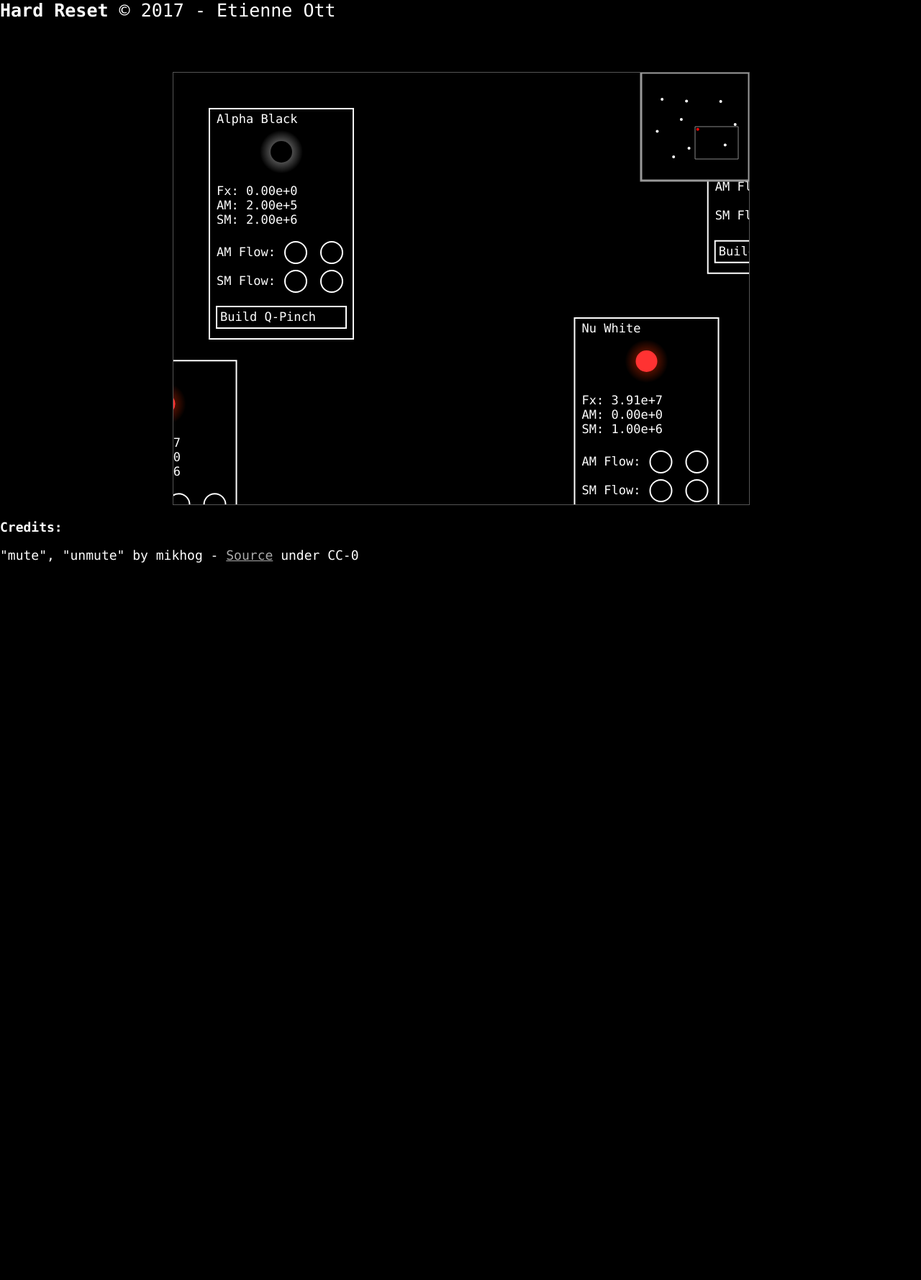
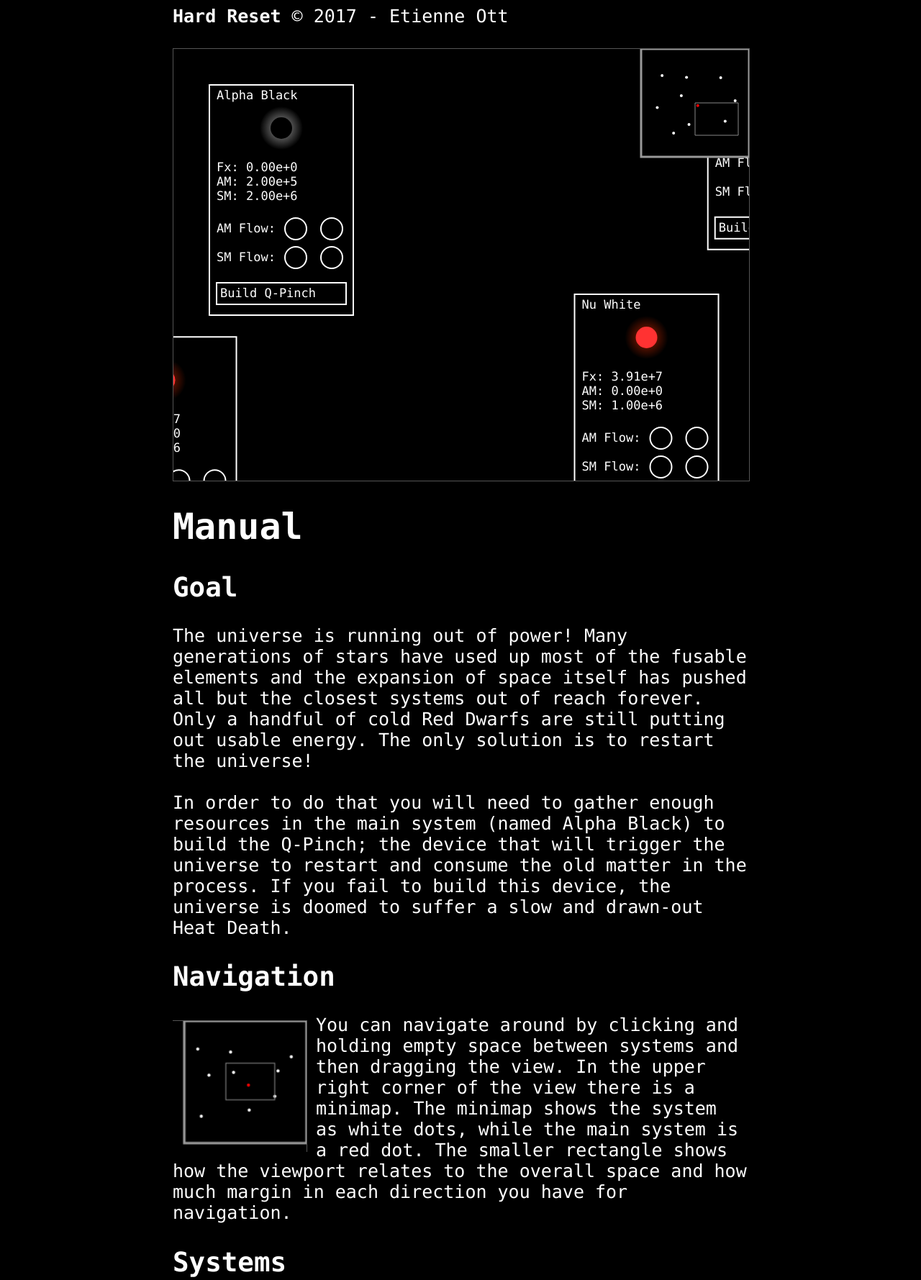
Before and after one commit to eott/hard-reset, a plain HTML site: page index.html in a window 1280 px wide. Shown: the top 1779 px of the page at 72% size. Before the commit the page ends 800 px from the top, so only its background shows below. Drawn offline with Linux system fonts and the light colour scheme.

Commit message:
Write manual for the game with short blurb about the 'plot' and goal of the game.

```diff
--- a/default-style.css
+++ b/default-style.css
@@ -13,40 +13,36 @@ a:visited {
     color: #777777;
 }
 
+div[class="centerDiv"] {
+    width: 800px;
+    margin: auto;
+}
+
+img {
+    float: left;
+}
+
 div[id=gameView] {
-    position: absolute;
+    cursor: pointer;
     overflow: hidden;
     width: 800px;
     height: 600px;
-    top: 50%;
-    left: 50%;
-    margin-top: -300px;
-    margin-left: -400px;
+    margin-top: 30px;
     border: 1px solid #555555;
     z-index: 1;
 }
 
 div[id="header"] {
-    position: fixed;
-    top: 0;
-    left: 0;
     width: 100%;
 }
 
 div[id="footer"] {
-    position: fixed;
-    bottom: 0;
-    left: 0;
     width: 100%;
     font-size: 18px;
 }
 
 span[id="title"] {
     font-weight: 700;
-}
-
-div[id="credits"] {
-    float: left;
 }
 
 div[id="muteButtons"] {
--- a/index.html
+++ b/index.html
@@ -7,6 +7,7 @@
     </head>
 
     <body>
+        <div class="centerDiv">
             <div id="header">
                 <div id="credits">
                     <span id="title">Hard Reset</span>
@@ -23,9 +24,64 @@
                 </canvas>
             </div>
 
+            <div id="manual">
+                <h1>Manual</h1>
+                <h2>Goal</h2>
+                <p>
+                    The universe is running out of power! Many generations of stars have used up most of the fusable elements
+                    and the expansion of space itself has pushed all but the closest systems out of reach forever. Only a handful
+                    of cold Red Dwarfs are still putting out usable energy. The only solution is to restart the universe!
+                    <br><br>
+                    In order to do that you will need to gather enough resources in the main system (named Alpha Black) to build
+                    the Q-Pinch; the device that will trigger the universe to restart and consume the old matter in the process.
+                    If you fail to build this device, the universe is doomed to suffer a slow and drawn-out Heat Death.
+                </p>
+
+                <h2>Navigation</h2>
+                <p>
+                    <img src="assets/images/examples/map_example.png" width="199" height="191" alt="" />
+                    You can navigate around by clicking and holding empty space between systems and then dragging the view. In the
+                    upper right corner of the view there is a minimap. The minimap shows the system as white dots, while the main
+                    system is a red dot. The smaller rectangle shows how the viewport relates to the overall
+                    space and how much margin in each direction you have for navigation.
+                </p>
+
+                <h2>Systems</h2>
+                <p>
+                    <img src="assets/images/examples/system_example.png" width="243" height="383" alt="" />
+                    Each system, except the main one, has a variable and hidden amount of fuel left. The star of the system puts
+                    out energy, which is indicated by the Flux (Fx). As the amount of fuel decreases, so does the Flux, until no
+                    fuel is left and the star goes out. As long as there is Flux left, this energy can be stored as Anti-Matter (AM).
+                    <br><br>
+                    In order to create AM you will need to construct a Dyswarm in the system. The creation of the Dyswarm takes AM
+                    and Solid Matter (SM) itself, so you will need to get resources to the system first (see Flow Lines). The building
+                    costs for a Dyswarm are 1e5 AM and 1e6 SM.
+                    <br><br>
+                    The building costs for the Q-Pinch are ???
+                </p>
+
+                <h2>Flow Lines</h2>
+                <p>
+                    <img src="assets/images/examples/flow_example.png" width="443" height="344" alt="" />
+                    In order to get AM and SM from system to system you can construct Flow Lines. The Flow Lines itself don't cost
+                    anything, but transport does. Transporting AM first tries to use some of the system's Flux and, if it is not
+                    sufficient, takes some of the AM to be transported. Transport by Flux is cheaper overall, but obviously not
+                    possible when the star has run out of fuel. Transport of SM always requires some AM.
+                    <br><br>
+                    Each system has two sets of inflow and outflow sockets. To place a new Flow Line, click the outflow socket (the
+                    right one) of a system and then click the inflow socket of the target system. You can remove an existing Flow
+                    Line by clicking the little X placed at the mid-point of the line.
+                    <br><br>
+                    The distance of a Flow Line also effects how much the transport costs. It can be cheaper to first transport AM/SM
+                    to a system closer to the main system. However keep in my mind that you then pay twice the transport cost, so only
+                    use this method to avoid very long Flow Lines.
+                </p>
+            </div>
+
             <div id="footer">
                 <p><strong>Credits:</strong></p>
                 <p>"mute", "unmute" by mikhog - <a href="http://opengameart.org/content/play-pause-mute-and-unmute-buttons">Source</a> under CC-0</p>
+            </div>
         </div>
 
         <script src="library/gfx.js" type="text/javascript"></script>
```
Also changed, not shown: assets/images/examples/flow_example.png (added), assets/images/examples/map_example.png (added), assets/images/examples/system_example.png (added). Lines whose indentation alone changed are shown as unchanged.
